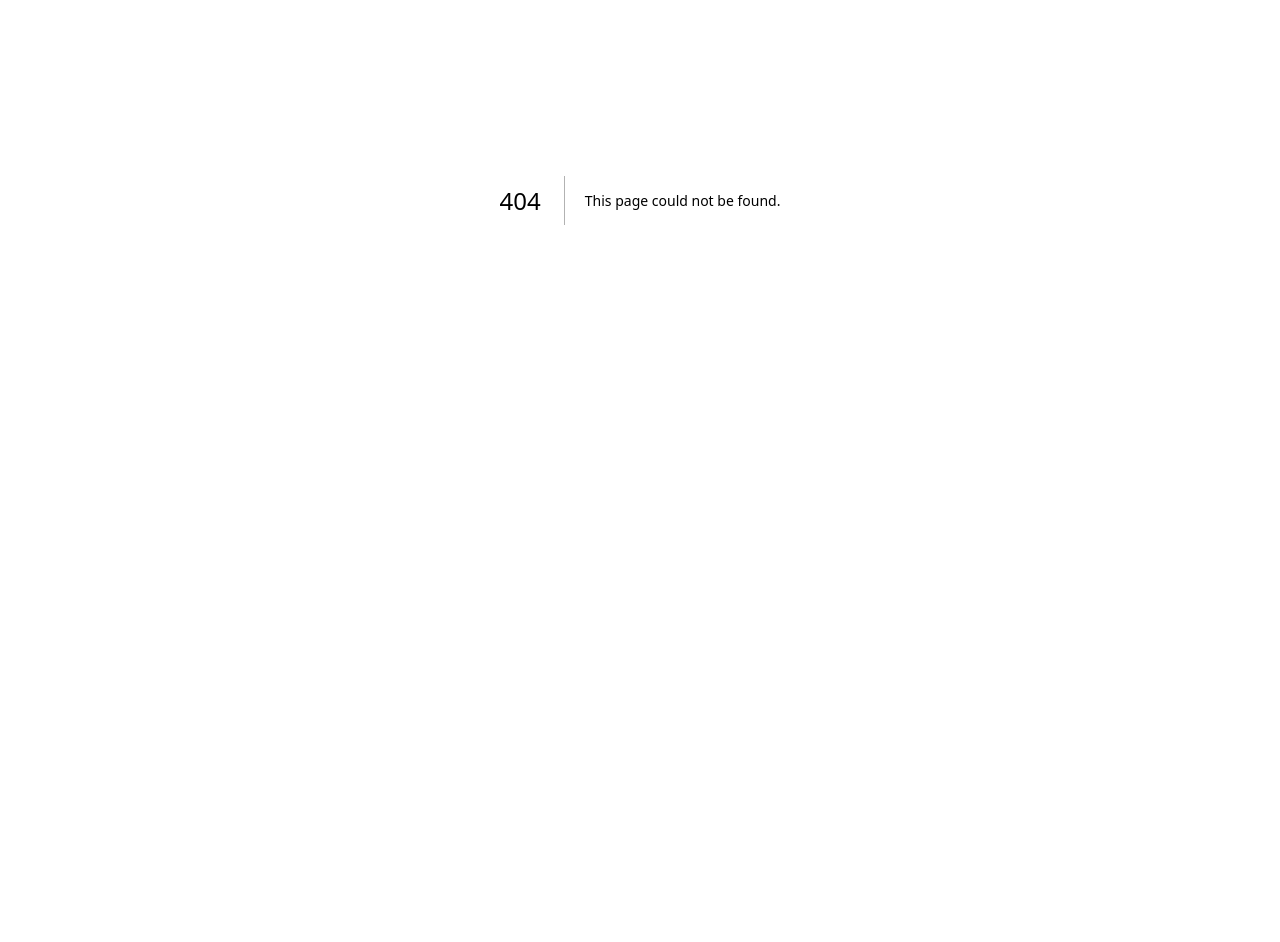
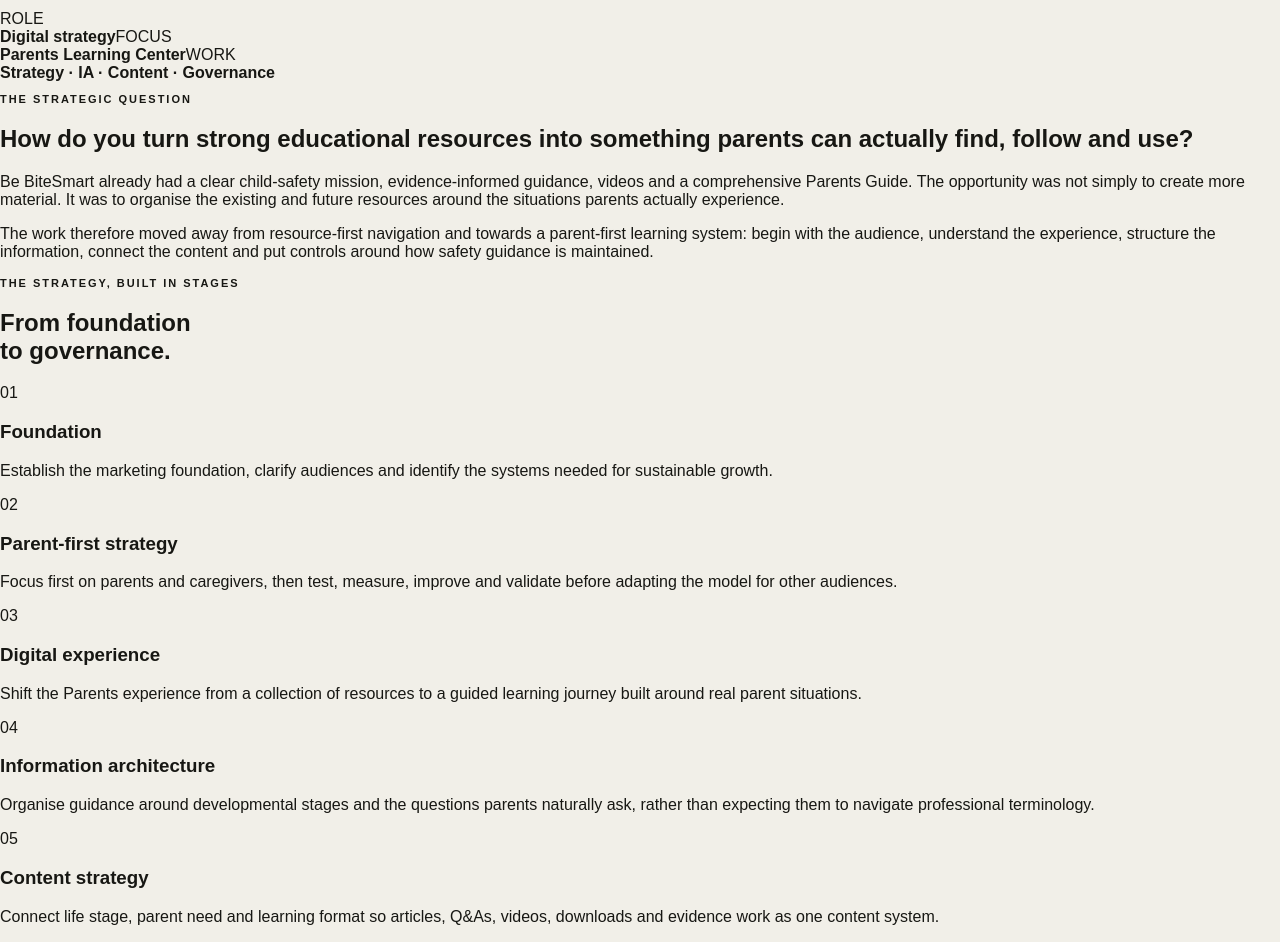
Before and after one commit to reggiemagtibay/reginald-magtibay-portfolio, a Next.js app: page /work/be-bitesmart in a window 1280 px wide. Before the commit this address had no page. Shown: the part 200-1142 px from the top of the page. Before the commit the page ends 800 px from the top, so only its background shows below. Built offline with nearby package versions, Linux system fonts and the light colour scheme.

Commit message:
Build Be BiteSmart case study

```diff
--- /dev/null
+++ b/app/work/be-bitesmart/page.js
@@ -0,0 +1,25 @@
+"use client";
+import Link from "next/link";
+import {motion} from "framer-motion";
+
+const phases=[
+["01","Foundation","Establish the marketing foundation, clarify audiences and identify the systems needed for sustainable growth."],
+["02","Parent-first strategy","Focus first on parents and caregivers, then test, measure, improve and validate before adapting the model for other audiences."],
+["03","Digital experience","Shift the Parents experience from a collection of resources to a guided learning journey built around real parent situations."],
+["04","Information architecture","Organise guidance around developmental stages and the questions parents naturally ask, rather than expecting them to navigate professional terminology."],
+["05","Content strategy","Connect life stage, parent need and learning format so articles, Q&As, videos, downloads and evidence work as one content system."],
+["06","Governance","Create standards for evidence, review, approval, translation, publishing and controlled updates for safety-sensitive content."]
+];
+const stages=["Planning for a Child","Pregnancy","Newborn","Crawling","Beginning to Walk","Toddler","Preschool","After a Bite"];
+const lenses=[["LIFE STAGE","Where is the child developmentally?","Pregnancy · Baby · Toddler · Preschool"],["PARENT NEED","What is the parent trying to understand or do?","Prepare · Understand · Supervise · Recognise · Respond"],["LEARNING FORMAT","What is the most useful way to deliver the guidance?","Short answer · Guide · Video · Download · Evidence"]];
+export default function BeBiteSmart(){return <main className="case">
+<header className="nav"><Link className="brand" href="/">REGGIE.</Link><nav><Link href="/#work">WORK</Link><Link href="/#about">ABOUT</Link><Link href="/#contact">CONTACT</Link></nav></header>
+<section className="case-hero"><Link className="back" href="/">← BACK TO SELECTED WORK</Link><p className="section-label">02 / STRATEGY · CASE STUDY</p><h1>Be BiteSmart</h1><p className="case-lead">Building a parent-first digital strategy for a child-safety education programme.</p><div className="case-meta"><span>ROLE<br/><b>Digital strategy</b></span><span>FOCUS<br/><b>Parents Learning Center</b></span><span>WORK<br/><b>Strategy · IA · Content · Governance</b></span></div></section>
+<section className="case-problem"><p className="section-label">THE STRATEGIC QUESTION</p><div><h2>How do you turn strong educational resources into something parents can actually find, follow and use?</h2><p>Be BiteSmart already had a clear child-safety mission, evidence-informed guidance, videos and a comprehensive Parents Guide. The opportunity was not simply to create more material. It was to organise the existing and future resources around the situations parents actually experience.</p><p>The work therefore moved away from resource-first navigation and towards a parent-first learning system: begin with the audience, understand the experience, structure the information, connect the content and put controls around how safety guidance is maintained.</p></div></section>
+<section className="progression"><p className="section-label">THE STRATEGY, BUILT IN STAGES</p><h2>From foundation<br/>to governance.</h2><div className="phase-list">{phases.map((p,i)=><motion.article key={p[0]} initial={{opacity:0,y:18}} whileInView={{opacity:1,y:0}} viewport={{once:true,amount:.45}} transition={{delay:i*.04}}><span>{p[0]}</span><h3>{p[1]}</h3><p>{p[2]}</p></motion.article>)}</div></section>
+<section className="case-shift"><p className="section-label">THE CORE SHIFT</p><div className="shift-grid"><div><small>RESOURCE-FIRST</small><p>Parents encounter guides, videos and existing site sections first.</p></div><div className="arrow">→</div><div><small>PARENT-FIRST</small><p>Parents begin with their situation, life stage, question or concern.</p></div></div></section>
+<section className="parent-model"><p className="section-label">INFORMATION ARCHITECTURE</p><div className="model-head"><h2>Organised around the parent journey.</h2><p>Parents do not arrive thinking in website categories. They arrive with situations: a baby is coming home, a child has started crawling, a toddler keeps approaching the dog, or a bite has already happened. The architecture maps guidance to those moments.</p></div><div className="stage-track">{stages.map((s,i)=><div key={s}><span>{String(i+1).padStart(2,"0")}</span><strong>{s}</strong></div>)}</div></section>
+<section className="content-system"><p className="section-label">CONTENT STRATEGY</p><h2>One system.<br/>Three lenses.</h2><div className="lens-grid">{lenses.map((l,i)=><article key={l[0]}><span>0{i+1}</span><h3>{l[0]}</h3><p>{l[1]}</p><small>{l[2]}</small></article>)}</div><p className="principle">THE PARENT PROBLEM COMES FIRST. <i>THE FORMAT COMES SECOND.</i></p></section>
+<section className="governance"><p className="section-label">GOVERNANCE</p><div><h2>Strategy does not stop at publication.</h2><p>For safety-sensitive guidance, consistency and traceability matter. The governance framework defined how content should move through evidence, editorial review, specialist validation, approval, translation and publication, with controlled updates after launch.</p><div className="govern-flow"><span>EVIDENCE</span><i>→</i><span>DRAFT</span><i>→</i><span>REVIEW</span><i>→</i><span>APPROVE</span><i>→</i><span>PUBLISH</span><i>→</i><span>MAINTAIN</span></div><p className="govern-note">The first-release governance baseline covers 60 canonical priority parent questions across Pregnancy, Baby, Toddler, Preschool, After a Bite and cross-stage guidance.</p></div></section>
+<section className="case-close"><p className="section-label">WHAT THE WORK CREATED</p><h2>A strategy that connects audience, experience, structure, content and governance.</h2><p>Rather than treating digital strategy as a single campaign or website recommendation, the work established a framework that Be BiteSmart can continue to build, test and refine as the Parents Learning Center develops.</p><Link href="/">← RETURN TO SELECTED WORK</Link></section>
+</main>}
```
